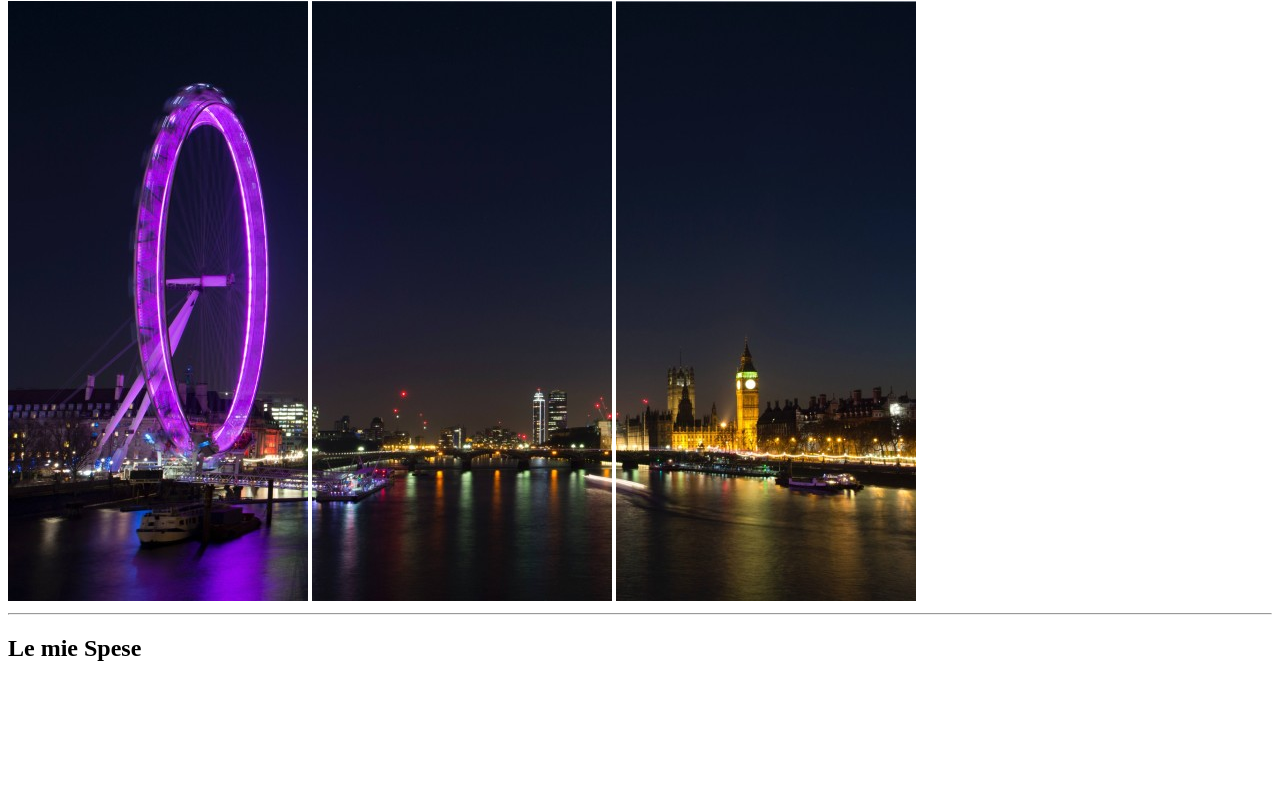
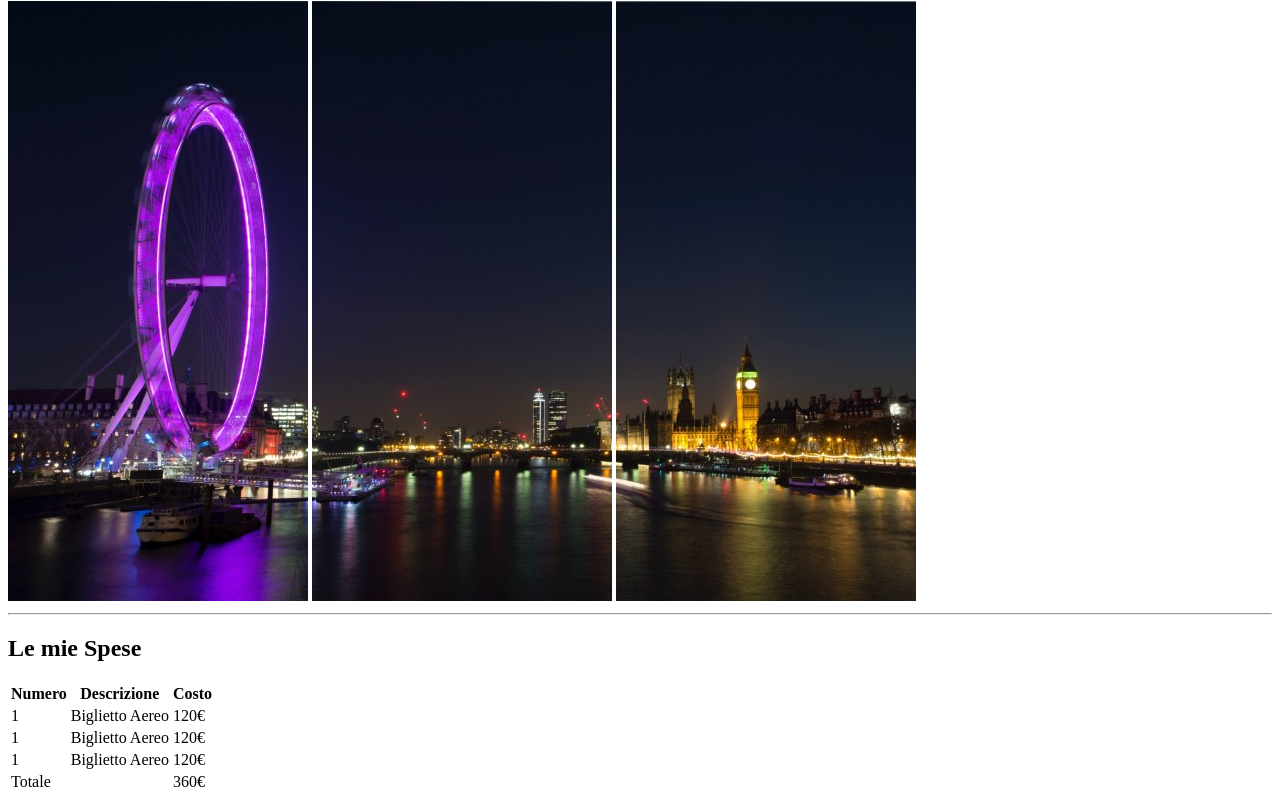
Before and after one commit to danilopiccinni/html-london-trip, a plain HTML site: page index.html in a window 1280 px wide. Shown: the part 79-881 px from the top of the page. Before the commit the page ends 800 px from the top, so only its background shows below. Drawn offline with Linux system fonts and the light colour scheme.

Commit message:
Creazione tabella spese completa

```diff
--- a/index.html
+++ b/index.html
@@ -6,6 +6,7 @@
     <meta name="viewport" content="width=device-width, initial-scale=1.0">
     <title>Viaggio a Londra</title>
 </head>
+
 <body>
 
     <header>
@@ -21,6 +22,47 @@
 
         <h2>Le mie Spese</h2>
 
+        <Table>
+
+            <thead>
+                <tr>
+                    <th>Numero</th>
+                    <th>Descrizione</th>
+                    <th>Costo</th>
+                </tr>
+            </thead>
+
+
+            <tbody>
+                <tr>
+                    <td>1</td>
+                    <td>Biglietto Aereo</td>
+                    <td>120€</td>
+                </tr>
+
+                <tr>
+                    <td>1</td>
+                    <td>Biglietto Aereo</td>
+                    <td>120€</td>
+                </tr>
+
+                <tr>
+                    <td>1</td>
+                    <td>Biglietto Aereo</td>
+                    <td>120€</td>
+                </tr>
+            </tbody>
+
+
+            <tfoot>
+                <tr>
+                    <td colspan="2">Totale</td>
+                    <td>360€</td>
+                </tr>
+            </tfoot>
+
+        </Table>
+
     </main>
 
 </body>
```
